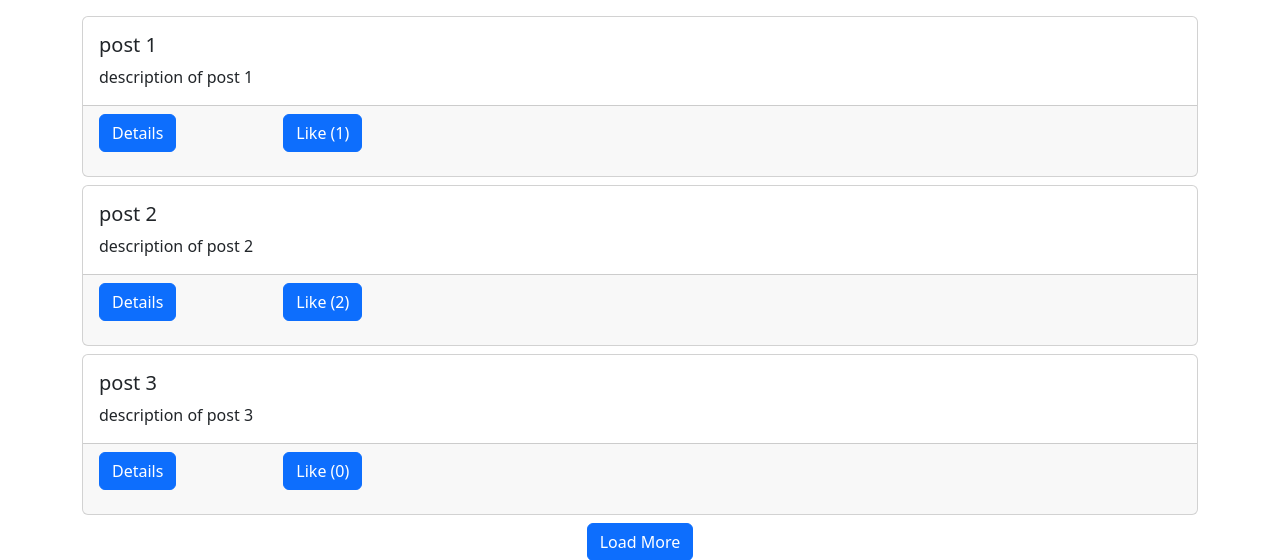
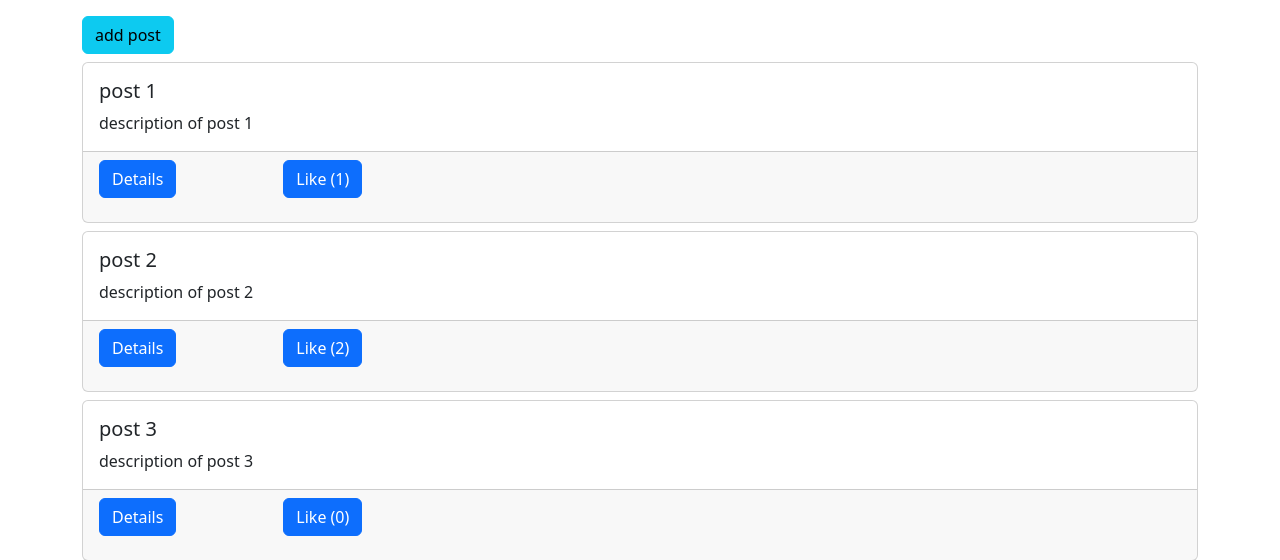
Before and after one commit to rdgitwork/NAT_Assignment4, a Django app: page / in a window 1280 px wide. Shown: the top 560 px of the page. Run offline with Django 5.2, Linux system fonts and the light colour scheme; data comes from the database, SQL or seed files in the repository.

Commit message:
Add a add post button and modal.

```diff
--- a/dj_ajax/src/posts/templates/posts/main.html
+++ b/dj_ajax/src/posts/templates/posts/main.html
@@ -1,9 +1,31 @@
 <script src="https://code.jquery.com/jquery-3.6.0.min.js"></script>
-
 {% extends "base.html" %} {% load static %} {% block scripts %}
 <script src="{% static 'posts/main.js' %}" defer></script>
 {% endblock scripts %} {% block titles %} posts {% endblock titles %} {% block content %}
 
+<!-- Modal -->
+<div class="modal fade" id="addPostModal" tabindex="-1" aria-labelledby="exampleModalLabel" aria-hidden="true">
+    <div class="modal-dialog">
+        <div class="modal-content">
+            <div class="modal-header">
+                <h1 class="modal-title fs-5" id="exampleModalLabel">Create post</h1>
+                <button type="button" class="btn-close" data-bs-dismiss="modal" aria-label="Close"></button>
+            </div>
+            <div class="modal-body">
+                ...
+            </div>
+            <div class="modal-footer">
+                <button type="button" class="btn btn-danger" data-bs-dismiss="modal">close</button>
+                <button type="button" class="btn btn-success">+ add</button>
+            </div>
+        </div>
+    </div>
+</div>
+
+<!-- Button trigger modal -->
+<button type="button" class="btn btn-info mb-2" data-bs-toggle="modal" data-bs-target="#addPostModal">
+    add post
+  </button>
 
 <div id="posts-box"></div>
 <div class="text-center mb-3" id="end-box">
```
